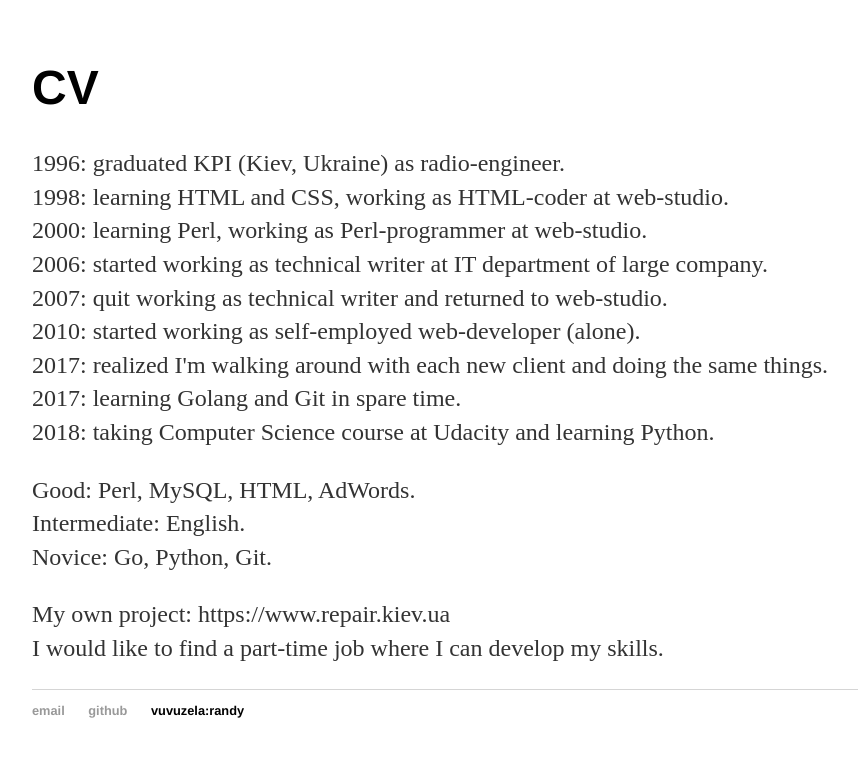
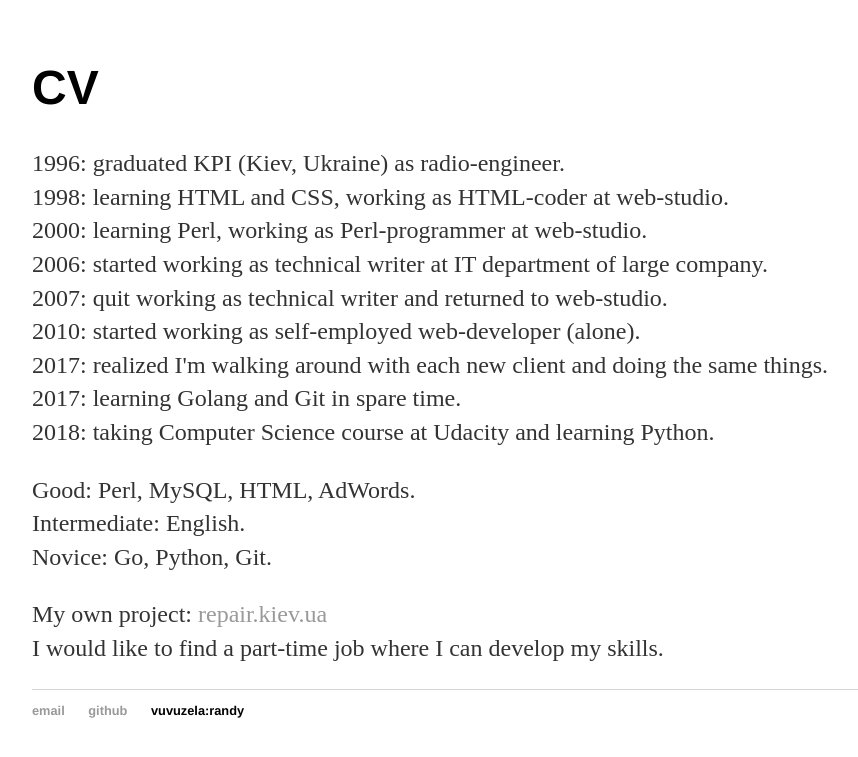
Before and after one commit to aa153/aa153.github.io, a Jekyll site: the page built from index.html, in a window 1280 px wide. Shown: the top 757 px of the page, without its empty margins (160-1018 px from the left). Built offline with Jekyll 4.4.1, drawn with Linux system fonts in a browser that asks for light colours; part of the change alters nothing that is shown.

Commit message:
Update index.html

```diff
--- a/index.html
+++ b/index.html
@@ -21,7 +21,7 @@ title: agrinevich CV
 		Novice: Go, Python, Git.
 	</p>
 	<p>
-		My own project: https://www.repair.kiev.ua <br>
+		My own project: <a href="https://www.repair.kiev.ua" target="_blank">repair.kiev.ua</a> <br>
 		I would like to find a part-time job where I can develop my skills.<br>
 	</p>
 	</div><!-- /.blurb -->
```
